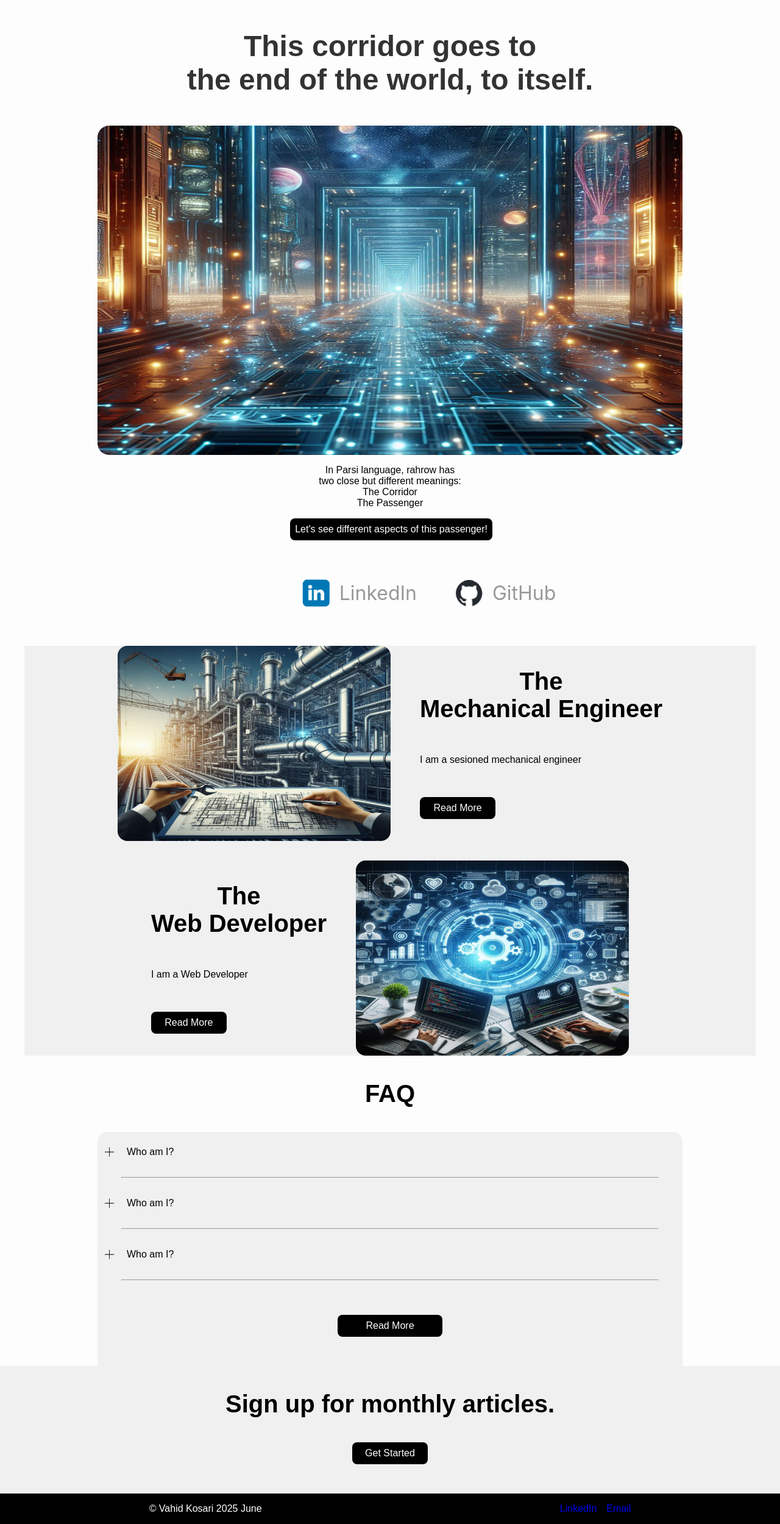
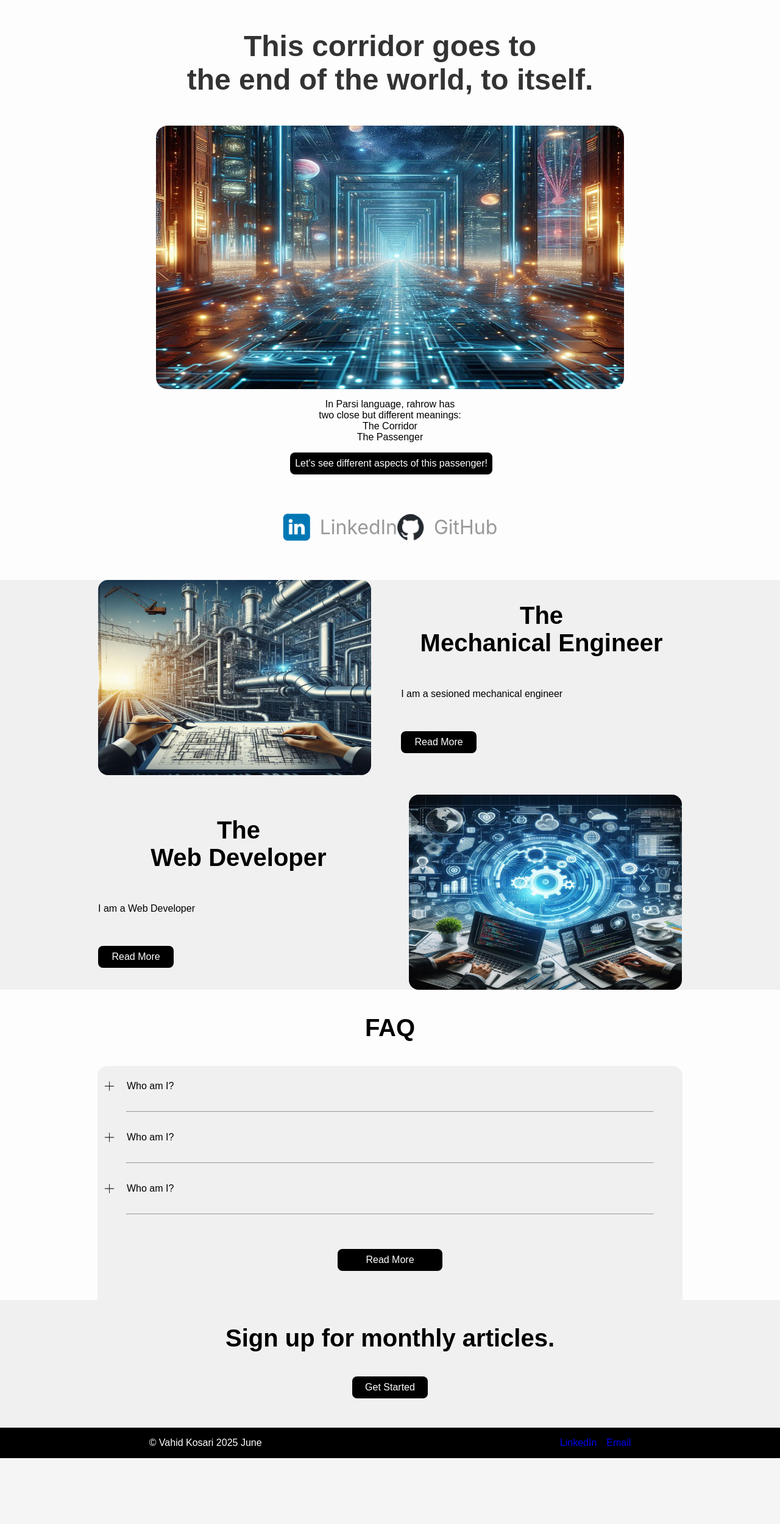
Before and after one commit to Vahid-Kosari/Rahrow, a Django app: page / in a window 1280 px wide. Shown: the whole page at 61% size. After the commit the page ends 2391 px from the top, so only its background shows below. Run offline with Django 5.2, Linux system fonts and the light colour scheme.

Commit message:
styles.css adjusted

```diff
--- a/static/styles.css
+++ b/static/styles.css
@@ -38,22 +38,23 @@ html {
       background-color: gray;
   }
 
-
   /*************************************************/
   /* 0 */
     ._0-main-container {
         display: flex;
         flex-direction: column;
-        /* justify-content: center; */
+        --maximum-width: 100%;
+        width: var(--maximum-width);
         align-items: center;
-        min-height: 100vh;
+        /* min-height: 100vh;
+        min-width: 100vh; */
         box-sizing: border-box;
       }
 
 /*************************************************/
 /* 1 */
   ._1-corridor-sec {
-    width: 100%;
+    width: var(--maximum-width);
     align-items: center;
   }
     .corridor-text {
@@ -66,10 +67,9 @@ html {
     }
     img.corridor-img {
       display: block;
-      /* align-self: center; */
       justify-self: center;
       width: 100%;
-      max-width: 60rem;
+      max-width: calc(0.6 * var(--maximum-width));
       aspect-ratio: 1.7777777777777777 / 1;
       border-radius: 1.2rem;
     }
@@ -86,7 +86,7 @@ html {
 /* 2 */
     .links-box {
       width: 100%;
-      /* max-width: 50rem; */
+      max-width: calc(0.5 * var(--maximum-width));
       display: flex;
       flex-direction: row;
       justify-content: space-around;
@@ -109,7 +109,8 @@ html {
 /* 3 */
     ._3-Eng-and-Web-sec {
       width: 100%;
-      max-width: 75rem;
+      max-width: var(--maximum-width);
+      /* max-width: calc(0.75 * var(--maximum-width)); */
       background-color: #f0f0f0;
     }
       .Eng-and-Web-box {
@@ -126,21 +127,24 @@ html {
       .Eng-and-Web-box-info-box {
         display: flex;
         flex-direction: column;
-        /* gap: 1rem; */
         justify-content: space-evenly;
         height: 20rem;
-        width: 100%;
-        max-width: 28rem;
+        /* width: 100%; */
+        width: calc(0.45 * var(--maximum-width));
       }
         .Eng-and-Web-box-eng {
           display: flex;
           flex-direction: row;
-          gap: 3rem;
+          width: 80%;
+          justify-content: space-evenly;
+          gap: 1rem;
         }
         .Eng-and-Web-box-web {
           display: flex;
           flex-direction: row-reverse;
-          gap: 3rem;
+          width: 80%;
+          justify-content: space-evenly;
+          gap: 1rem;
         }
         .the-title {
           text-align: center;
@@ -157,12 +161,10 @@ html {
     ._4-FAQ {
         display: flex;
         flex-direction: column;
-        --container-max-width: 60rem;
-        --hr-offset: 5rem;
+        --container-max-width: calc(0.75 * var(--maximum-width));
+        --hr-offset: calc(0.05 * var(--maximum-width));
         width: 100%;
         max-width: var(--container-max-width);
-        /* vertical-align: middle; */
-        /* align-self: center; */
       }
       .FAQ-text {
         align-self: center;
@@ -170,25 +172,24 @@ html {
         font-weight: bold;
       }
       .FAQ-accardion {
-        --hr-offset: 5rem;
         width: 100%;
-        max-width: var(--container-max-width);
+        /* max-width: var(--container-max-widt  h); */
         display: flex;
         flex-direction: column;
         justify-content: center;
-        /* margin: 2rem; */
         border-radius: 1rem 1rem 0rem 0rem;
         background-color: #f0f0f0;
       }
       hr {
-        width: 100%;
-        max-width: calc(var(--container-max-width) - var(--hr-offset));
+        width: 90%;
+        /* max-width: calc(var(--container-max-width) - var(--hr-offset)); */
         transition: width 0.3s ease;
         color: #333;
       }
       .FAQ-accordion-button{
         width: 100%;
         max-width: 10rem;
+        /* max-width: calc(0.2 * var(--maximum-width)); */
         align-self: center;
         margin: 3rem;
       }
@@ -236,7 +237,7 @@ html {
 /* 5 */
   ._5-subscription {
     width: 100%;
-    /* max-width: 75rem; */
+    /* max-width: calc(0.75 * var(--maximum-width)); */
     display: flex;
     flex-direction: column;
     align-items: center;
@@ -262,7 +263,7 @@ html {
 /* 6 */
   ._6-footer {
     width: 100%;
-    /* max-width: 75rem; */
+    /* max-width: calc(0.75 * var(--maximum-width)); */
     display: flex;
     flex-direction: row;
     align-items: center;
```
